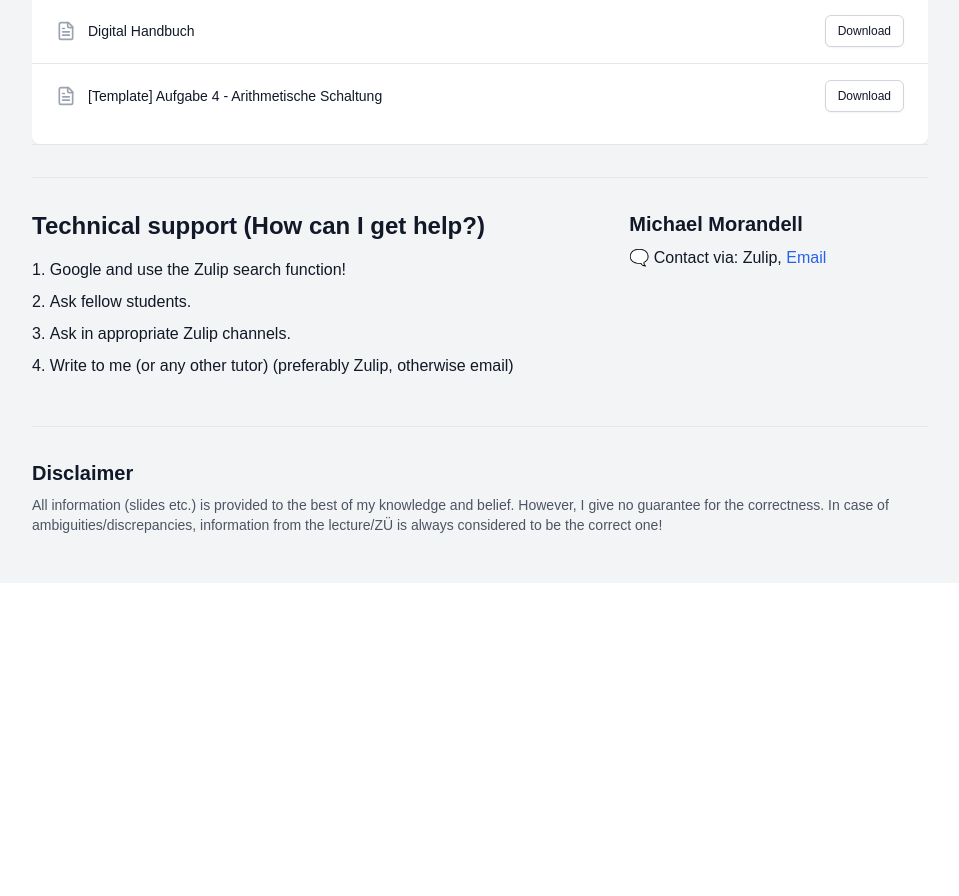
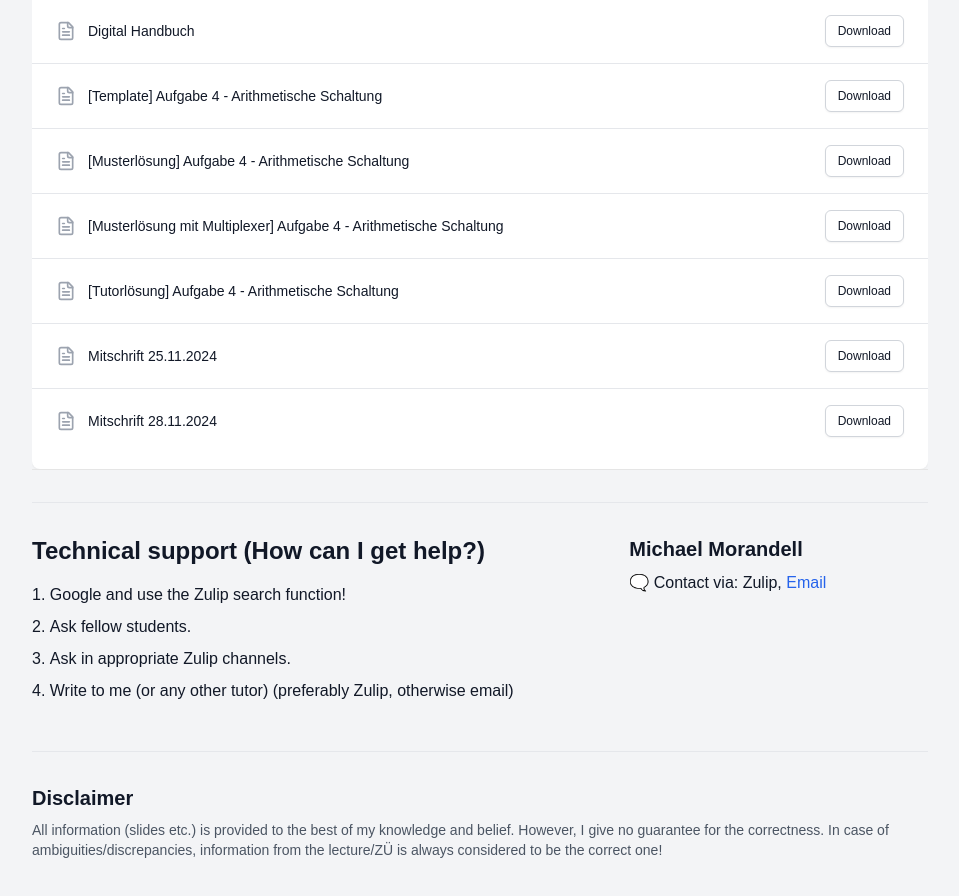
Before and after one commit to mormic04/era_tutorium_website, a Next.js app: page / in a window 1280 px wide. Shown: the part 1000-1896 px from the top of the page, without its empty margins (160-1119 px from the left). Before the commit the page ends 1583 px from the top, so only its background shows below. Built offline with nearby package versions, Linux system fonts and the light colour scheme.

Commit message:
added w06

```diff
--- a/src/components/LectureMaterials.tsx
+++ b/src/components/LectureMaterials.tsx
@@ -88,8 +88,8 @@ const lectureWeeks = [
     topic: "Caches",
     materials: [
       { name: "Übungsblatt (leer)", url: "https://www.moodle.tum.de/pluginfile.php/5460110/mod_resource/content/1/era_tutor05_platz.pdf"},
-      { name: "Mitschrift 18.10.2024", url: materialBasePath + "w05/era_tutor05_platz_mo"},
-      { name: "Mitschrift 21.10.2024", url: materialBasePath + "w05/era_tutor05_platz_do"},
+      { name: "Mitschrift 18.11.2024", url: materialBasePath + "w05/era_tutor05_platz_mo"},
+      { name: "Mitschrift 21.11.2024", url: materialBasePath + "w05/era_tutor05_platz_do"},
       { name: "Tutorslides", url: materialBasePath + "w05/era_tutorslides_w05.pdf"}
     ],
   },
@@ -101,7 +101,12 @@ const lectureWeeks = [
       { name: "Übungsblatt (leer)", url: "https://www.moodle.tum.de/mod/resource/view.php?id=3228465"},
       { name: "Tutorslides", url: materialBasePath + "w06/era_tutorslides_w06.pdf"},
       { name: "Digital Handbuch", url: materialBasePath + "w06/Doc_Deutsch.pdf"},
-      { name: "[Template] Aufgabe 4 - Arithmetische Schaltung", url: materialBasePath + "w06/abs_difference_template.dig"}
+      { name: "[Template] Aufgabe 4 - Arithmetische Schaltung", url: materialBasePath + "w06/abs_difference_template.dig"},
+      { name: "[Musterlösung] Aufgabe 4 - Arithmetische Schaltung", url: materialBasePath + "w06/abs_difference.dig"},
+      { name: "[Musterlösung mit Multiplexer] Aufgabe 4 - Arithmetische Schaltung", url: materialBasePath + "w06/abs_difference_multiplexer.dig"},
+      { name: "[Tutorlösung] Aufgabe 4 - Arithmetische Schaltung", url: materialBasePath + "w06/abs_difference_mylsg.dig" },
+      { name: "Mitschrift 25.11.2024", url: materialBasePath + "w06/era_tutor06_platz_mo.pdf"},
+      { name: "Mitschrift 28.11.2024", url: materialBasePath + "w06/era_tutor06_platz_do.pdf"}
     ],
   },
 ]
```
